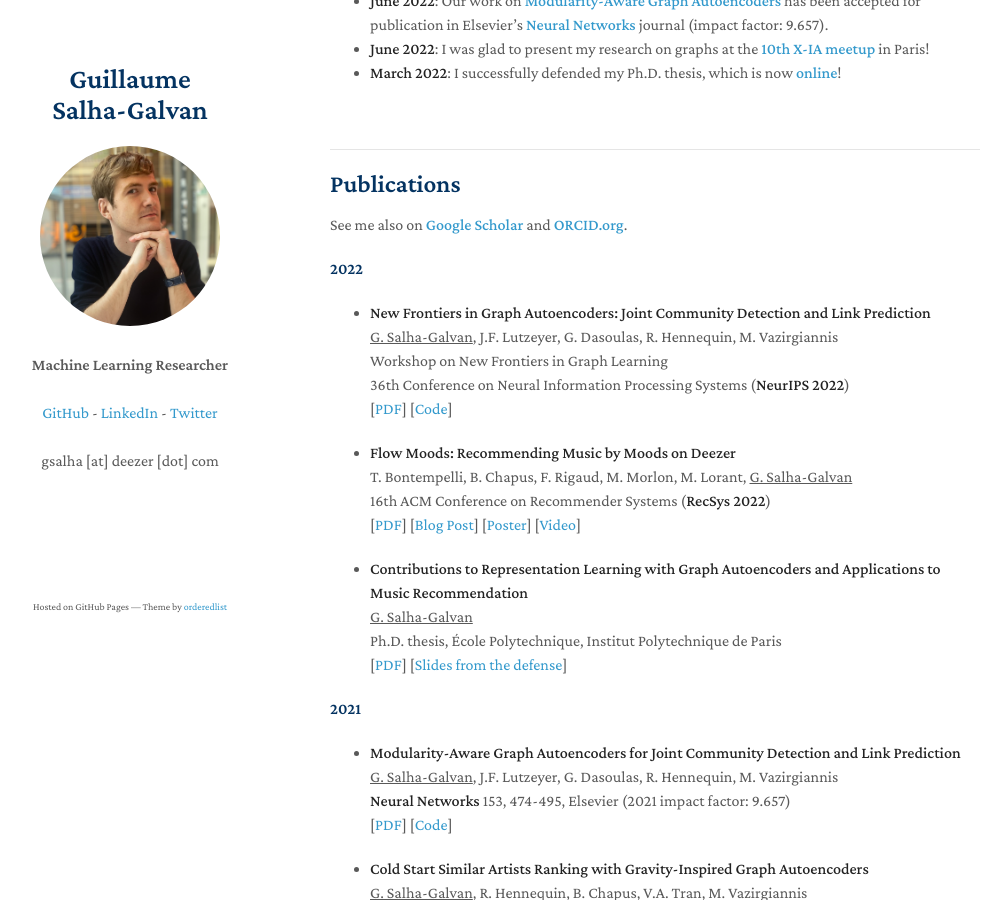
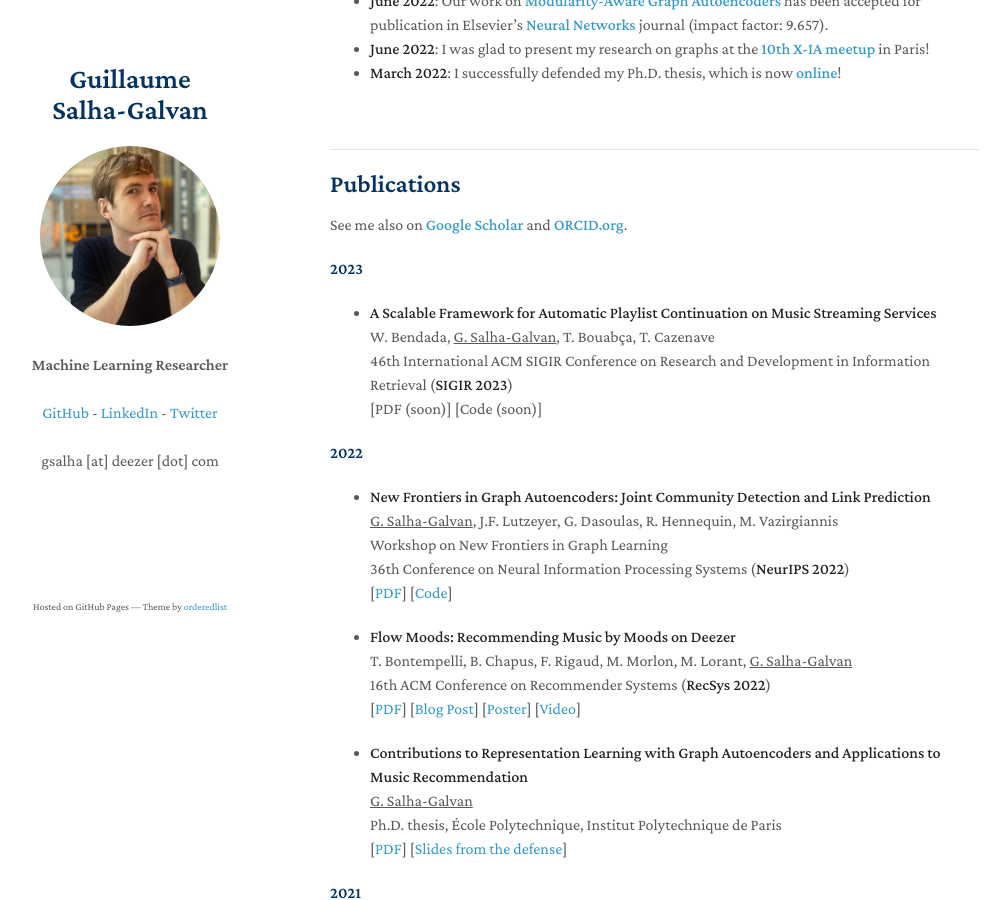
Before and after one commit to GuillaumeSalhaGalvan/GuillaumeSalhaGalvan.github.io, a Jekyll site: the page built from index.md, in a window 1280 px wide and 900 px high, scrolled down 799 px. Shown: the whole window, without its empty margins (140-1131 px from the left). Built offline with Jekyll 4.4.1, drawn with Linux system fonts in a browser that asks for light colours; our own code applies the rules of GitHub Pages for plain Markdown files; a script that is not in the unit is left out.

Commit message:
Update index.md

```diff
--- a/index.md
+++ b/index.md
@@ -32,6 +32,14 @@ I graduated in 2016 from <a href="https://www.master-mva.com/" target="_blank"><
 ## Publications
 
 See me also on **<a href="https://scholar.google.fr/citations?hl=fr&authuser=1&user=BFT8u-oAAAAJ" target="_blank">Google Scholar</a>** and **<a href="https://orcid.org/0000-0002-2452-1041" target="_blank">ORCID.org</a>**.
+
+#### 2023
+
+- **A Scalable Framework for Automatic Playlist Continuation on Music Streaming Services**<br>
+W. Bendada, <ins>G. Salha-Galvan</ins>, T. Bouabça, T. Cazenave <br>
+46th International ACM SIGIR Conference on Research and Development in Information Retrieval (**SIGIR 2023**) <br>
+[PDF (soon)] [Code (soon)]
+
 
 #### 2022
 
```
